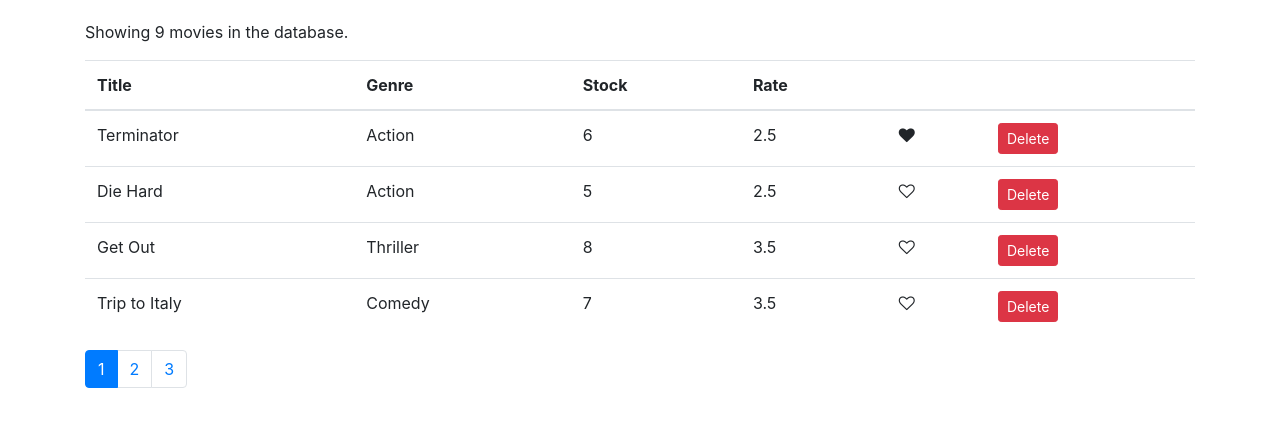
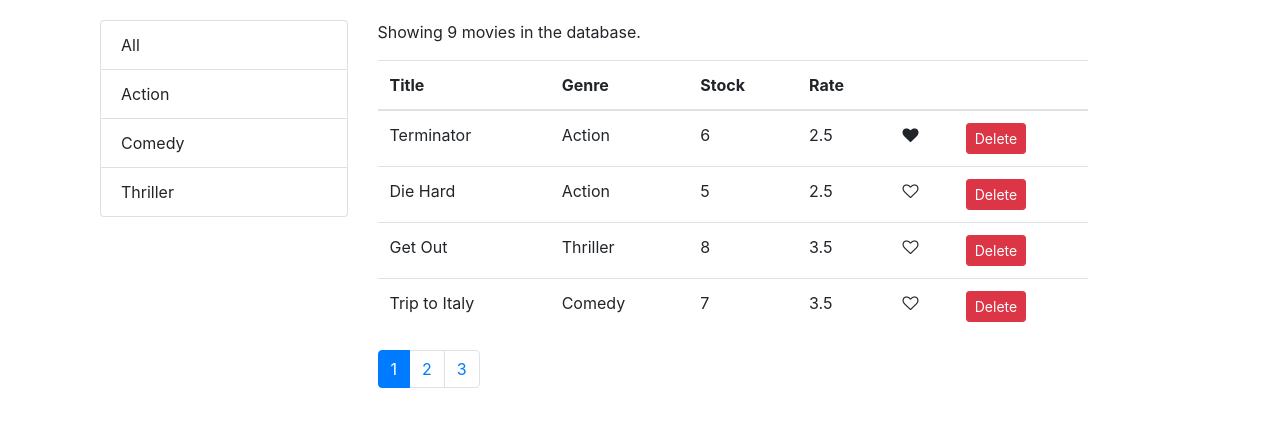
Before and after one commit to MohamedSaid7102/vidly, a React (Create React App) app: page / in a window 1280 px wide. Shown: the top 426 px of the page. Built offline with nearby package versions, Linux system fonts and the light colour scheme.

Commit message:
implemnted ListGroup interface & Fixed last movie on page bug

```diff
--- /dev/null
+++ b/src/components/common/ListGroup.jsx
@@ -0,0 +1,32 @@
+import React, { Component } from 'react';
+import PropTypes from 'prop-types';
+
+export class ListGroup extends Component {
+  render() {
+    const { items, propertyValue, propertyId, selectedItem, onChange } =
+      this.props;
+    return (
+      <div className="list-group">
+        {items.map((item) => (
+          <a
+            onClick={() => onChange(item)}
+            key={item[propertyId]}
+            className={
+              selectedItem === item
+                ? 'list-group-item list-group-item-action active'
+                : 'list-group-item list-group-item-action'
+            }
+          >
+            {item[propertyValue]}
+          </a>
+        ))}
+      </div>
+    );
+  }
+}
+
+ListGroup.propTypes = {
+  items: PropTypes.array.isRequired,
+};
+
+export default ListGroup;
--- a/src/components/movies.jsx
+++ b/src/components/movies.jsx
@@ -3,13 +3,21 @@ import Like from './common/like';
 import { getMovies } from '../services/fakeMovieService';
 import Pagination from './common/Pagination';
 import paginate from './utils/pagination';
+import ListGroup from './common/ListGroup';
+import { getGenres } from '../services/fakeGenreService';
 
 class Movies extends Component {
   state = {
-    movies: getMovies(),
+    movies: [],
+    genres: [],
     pageSize: 4,
     currentPage: 1,
   };
+
+  componentDidMount() {
+    const genres = [{ _id: '', name: 'All' }, ...getGenres()];
+    this.setState({ movies: getMovies(), genres });
+  }
 
   handleDelete = (movie) => {
     const movies = this.state.movies.filter((m) => m._id !== movie._id);
@@ -20,8 +28,9 @@ class Movies extends Component {
   checkLastMovieOnPageDelete = () => {
     //if this is the last movie on the page, so deleting it will result in an empty page, so we want to go back a step and set the currentPage to currentPage - 1 to see last page movies.
     const { movies, currentPage, pageSize } = this.state;
-
-    if (movies.length % pageSize === 0 && currentPage !== 1) {
+    const lastPage = Math.ceil(movies.length / pageSize) + 1;
+    console.log(lastPage);
+    if (movies.length % pageSize === 0 && currentPage === lastPage) {
       this.setState((oldState) => ({ currentPage: oldState.currentPage - 1 }));
     }
   };
@@ -38,9 +47,20 @@ class Movies extends Component {
     this.setState({ currentPage: page });
   };
 
+  handleGenreChange = (genre) => {
+    this.setState({ selectedGenre: genre });
+    console.log(genre);
+  };
+
   render() {
     const { length: count } = this.state.movies;
-    const { movies: allMovies, pageSize, currentPage } = this.state;
+    const {
+      movies: allMovies,
+      pageSize,
+      currentPage,
+      genres,
+      selectedGenre,
+    } = this.state;
 
     if (count === 0) return <p>There are no movies in the database.</p>;
 
@@ -48,6 +68,18 @@ class Movies extends Component {
 
     return (
       <React.Fragment>
+        <div className="container">
+          <div className="row">
+            <div className="col-3">
+              <ListGroup
+                items={genres}
+                propertyValue="name"
+                propertyId="_id"
+                selectedItem={selectedGenre}
+                onChange={this.handleGenreChange}
+              />
+            </div>
+            <div className="col-8">
               <p>Showing {count} movies in the database.</p>
               <table className="table">
                 <thead>
@@ -91,6 +123,9 @@ class Movies extends Component {
                 currentPage={currentPage}
                 onPageChange={this.handlePageChange}
               />
+            </div>
+          </div>
+        </div>
       </React.Fragment>
     );
   }
--- a/src/index.js
+++ b/src/index.js
@@ -1,10 +1,8 @@
-import React from "react";
-import ReactDOM from "react-dom";
-import "./index.css";
-import App from "./App";
-import registerServiceWorker from "./registerServiceWorker";
-import "bootstrap/dist/css/bootstrap.css";
-import "font-awesome/css/font-awesome.css";
+import React from 'react';
+import ReactDOM from 'react-dom';
+import './index.css';
+import App from './App';
+import 'bootstrap/dist/css/bootstrap.css';
+import 'font-awesome/css/font-awesome.css';
 
-ReactDOM.render(<App />, document.getElementById("root"));
-registerServiceWorker();
+ReactDOM.render(<App />, document.getElementById('root'));
```
Lines whose indentation alone changed are shown as unchanged.
